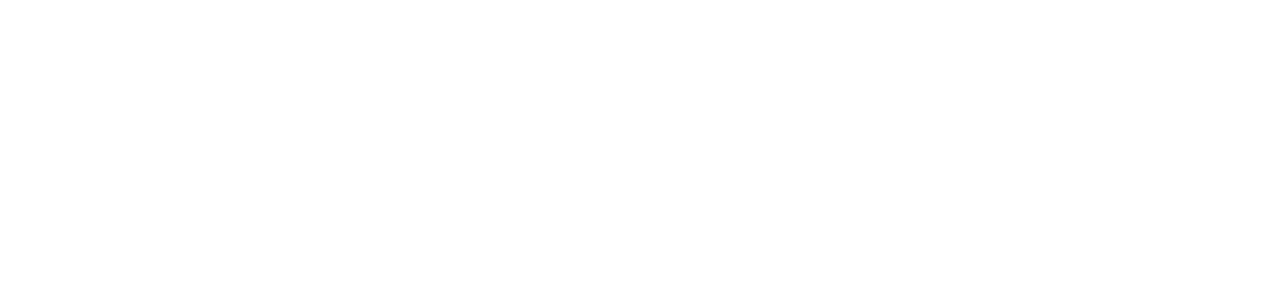
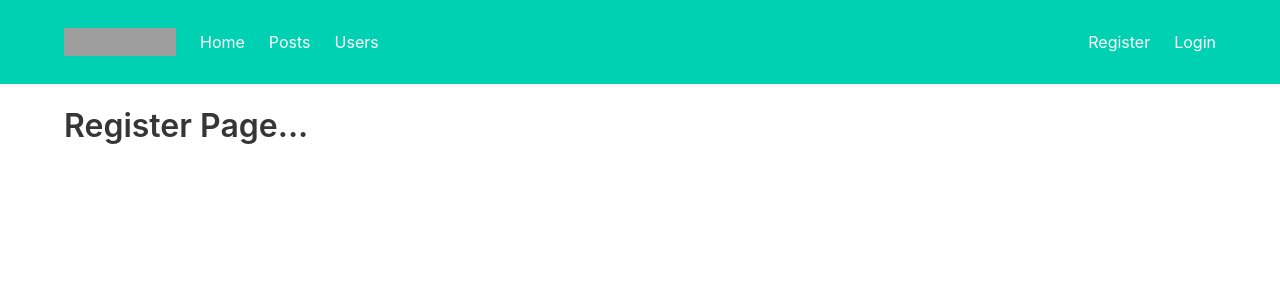
Before and after one commit to jmrmgn/topsglob, a React (Create React App) app in the folder client/: page /register in a window 1280 px wide. Shown: the top 300 px of the page. Built offline with nearby package versions, Linux system fonts and the light colour scheme; grey boxes are pictures that could not be loaded.

Commit message:
public components and routes

```diff
--- a/client/package.json
+++ b/client/package.json
@@ -3,8 +3,11 @@
   "version": "0.1.0",
   "private": true,
   "dependencies": {
+    "bulma": "^0.7.2",
+    "classnames": "^2.2.6",
     "react": "^16.7.0",
     "react-dom": "^16.7.0",
+    "react-router-dom": "^4.3.1",
     "react-scripts": "2.1.3"
   },
   "scripts": {
--- a/client/src/App.js
+++ b/client/src/App.js
@@ -1,12 +1,32 @@
 import React, { Component } from 'react';
+import { BrowserRouter as Router, Route } from 'react-router-dom';
+import 'bulma/css/bulma.min.css';
 import './App.css';
+
+// Components
+import Navbar from './components/layout/Navbar';
+import Home from './components/layout/Home';
+import Posts from './components/posts/Posts';
+import Users from './components/users/Users';
+import Register from './components/auth/Register';
+import Login from './components/auth/Login';
+
 
 class App extends Component {
    render() {
       return (
-         <div className="App">
-
-         </div>
+         <Router>
+            <div className="App">
+               <Navbar />
+               <div className="container">
+                  <Route exact path="/" component={Home} />
+                  <Route exact path="/posts" component={Posts} />
+                  <Route exact path="/users" component={Users} />
+                  <Route exact path="/register" component={Register} />
+                  <Route exact path="/login" component={Login} />
+               </div>
+            </div>
+         </Router>
       );
    }
 }
--- /dev/null
+++ b/client/src/components/auth/Login.js
@@ -0,0 +1,13 @@
+import React, { Component } from 'react';
+
+class Login extends Component {
+   render() {
+      return (
+         <div>
+            <h1 className="title">Login Page...</h1>
+         </div>
+      )
+   }
+}
+
+export default Login;
--- /dev/null
+++ b/client/src/components/auth/Register.js
@@ -0,0 +1,13 @@
+import React, { Component } from 'react';
+
+class Register extends Component {
+   render() {
+      return (
+         <div>
+            <h1 className="title">Register Page...</h1>
+         </div>
+      )
+   }
+}
+
+export default Register;
--- /dev/null
+++ b/client/src/components/layout/Home.js
@@ -0,0 +1,11 @@
+import React from 'react';
+
+const Home = () => {
+   return (
+      <div>
+         <h1 className="title">Home page...</h1>
+      </div>
+   );
+};
+
+export default Home;
--- /dev/null
+++ b/client/src/components/layout/Navbar.js
@@ -0,0 +1,60 @@
+import React, { Component } from 'react';
+import classnames from 'classnames';
+import { NavLink } from 'react-router-dom';
+
+class Navbar extends Component {
+   state = {
+      isActive: false
+   }
+
+   onClick = e => {
+      e.preventDefault();
+      this.setState({ isActive: !this.state.isActive });
+   }
+
+   render() {
+      const { isActive } = this.state;
+      return (
+         <div className="block">
+            <nav className="navbar is-primary is-spaced has-shadow" role="navigation" aria-label="main navigation">
+               <div className="container">
+                  <div className="navbar-brand">
+                     <NavLink className="navbar-item" to="/">
+                        <img src="https://bulma.io/images/bulma-logo.png" width="112" height="28" alt="" />
+                     </NavLink>
+                     <a
+                        href="/"
+                        onClick={this.onClick.bind(this)}
+                        aria-label="menu"
+                        aria-expanded="false"
+                        data-target="main-navbar"
+                        className={classnames('navbar-burger burger', { 'is-active': isActive })}
+                     >
+                        <span aria-hidden="true"></span>
+                        <span aria-hidden="true"></span>
+                        <span aria-hidden="true"></span>
+                     </a>
+                  </div>
+
+                  <div
+                     id="main-navbar"
+                     className={classnames('navbar-menu', { 'is-active': isActive })}
+                  >
+                     <div className="navbar-start">
+                        <NavLink className="navbar-item" to="/">Home</NavLink>
+                        <NavLink className="navbar-item" to="/posts">Posts</NavLink>
+                        <NavLink className="navbar-item" to="/users">Users</NavLink>
+                     </div>
+                     <div className="navbar-end">
+                        <NavLink className="navbar-item" to="/register">Register</NavLink>
+                        <NavLink className="navbar-item" to="/login">Login</NavLink>
+                     </div>
+                  </div>
+               </div>
+            </nav>
+         </div>
+      )
+   }
+}
+
+export default Navbar;
--- /dev/null
+++ b/client/src/components/posts/Posts.js
@@ -0,0 +1,13 @@
+import React, { Component } from 'react';
+
+class Posts extends Component {
+   render() {
+      return (
+         <div>
+            <h1 className="title">Post page...</h1>
+         </div>
+      )
+   }
+}
+
+export default Posts;
--- /dev/null
+++ b/client/src/components/users/Users.js
@@ -0,0 +1,13 @@
+import React, { Component } from 'react';
+
+class Users extends Component {
+   render() {
+      return (
+         <div>
+            <h1 className="title">Users page...</h1>
+         </div>
+      )
+   }
+}
+
+export default Users;
```
